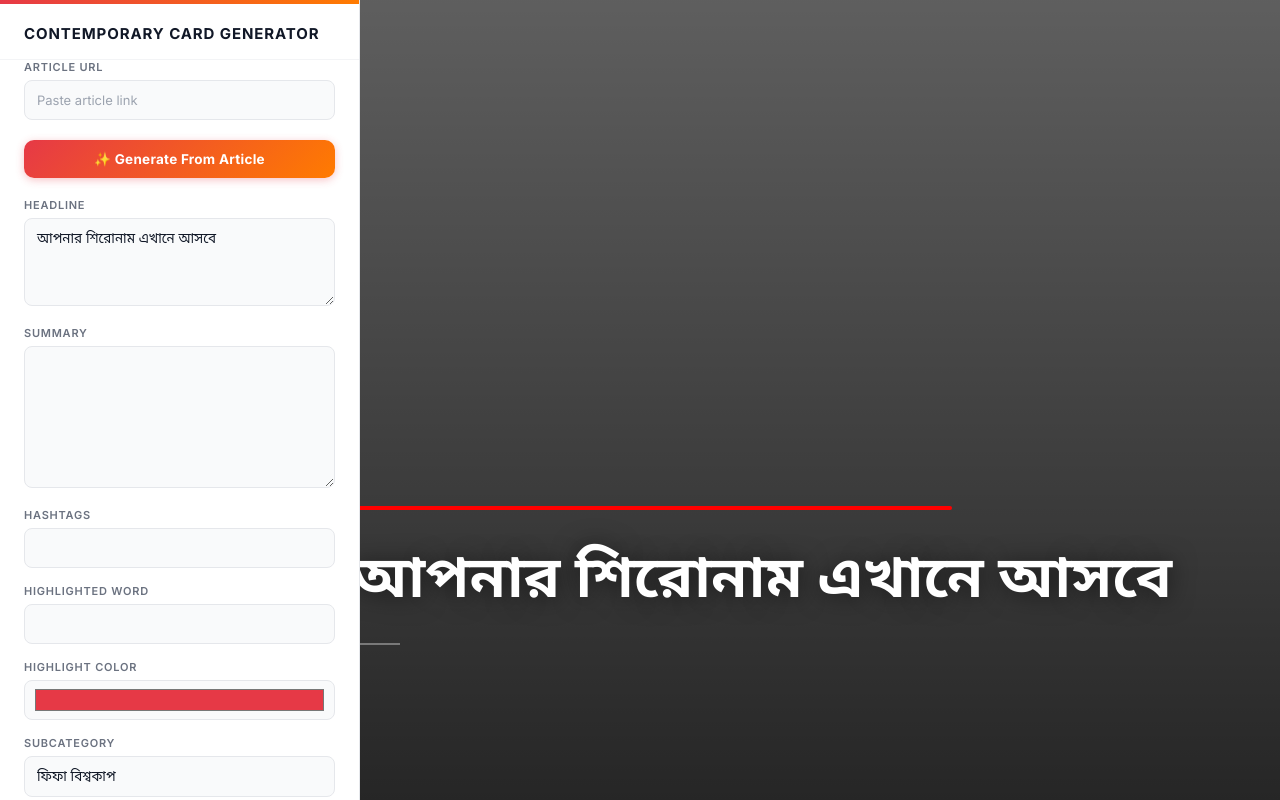
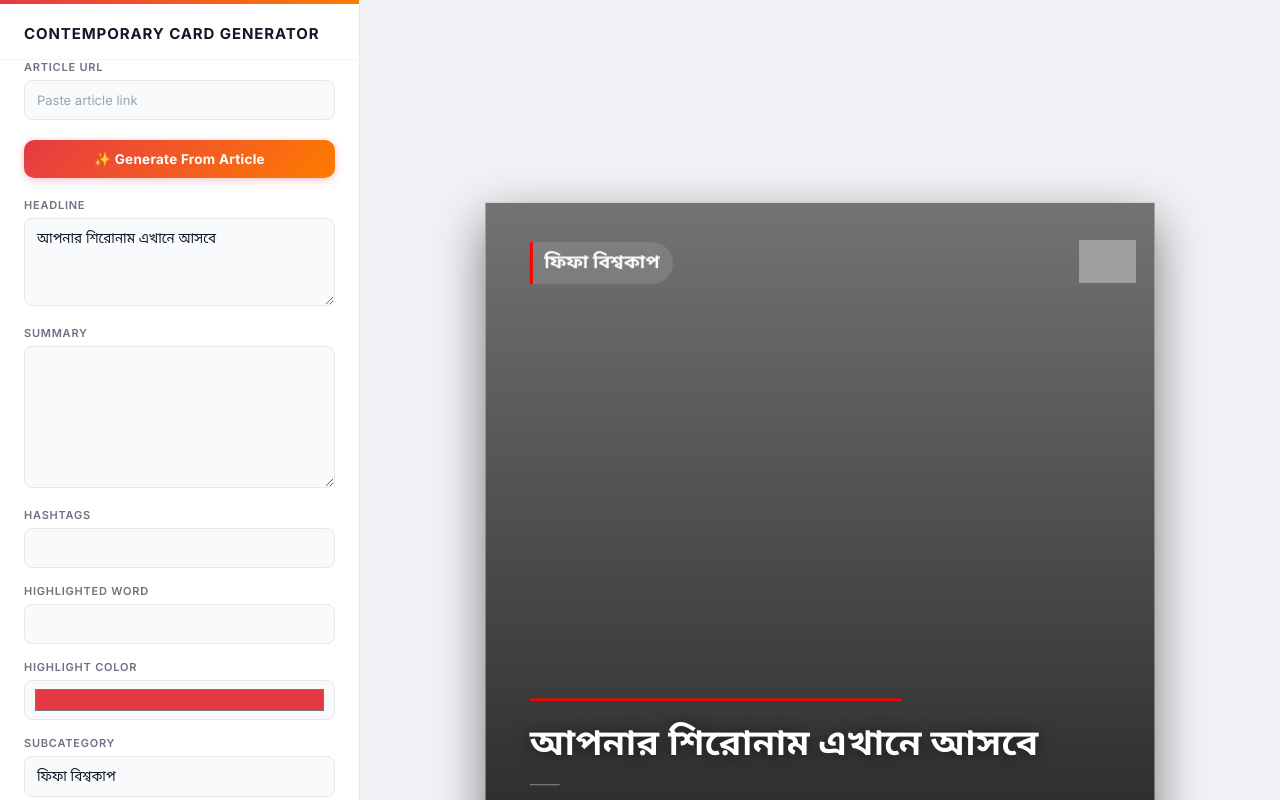
Before and after one commit to Sumaiya-Tabassum42/manual_temp, a React (Vite) app: page / in a window 1280 px wide. Built offline with nearby package versions, Linux system fonts and the light colour scheme; grey boxes are pictures that could not be loaded.

Commit message:
Update index.css

```diff
--- a/src/index.css
+++ b/src/index.css
@@ -183,15 +183,8 @@ body {
 
 /* ─── CARD ZOOM ─── */
 .preview-frame {
-  width: 1080px;
-  height: 1350px;
-
-  transform: scale(
-    min(calc((100vh - 160px) / 1350), calc((100vw - 400px) / 1080))
-  );
-
+  transform: scale(0.62);
   transform-origin: center;
-
   box-shadow: 0 30px 80px rgba(0,0,0,0.50);
   border-radius: 12px;
 }
@@ -199,7 +192,16 @@ body {
 /* ─── DOWNLOAD BUTTON ─── */
 .download-btn {
   flex-shrink: 0;
-  margin-top: 0;
+  margin-top: -500px;
+  padding: 11px 24px;
+  background: #111827;
+  border: none;
+  border-radius: 10px;
+  font-family: "Inter", sans-serif;
+  font-weight: 600;
+  font-size: 13.5px;
+  cursor: pointer;
+  color: white;
 }
 
 .download-btn:hover {
```
